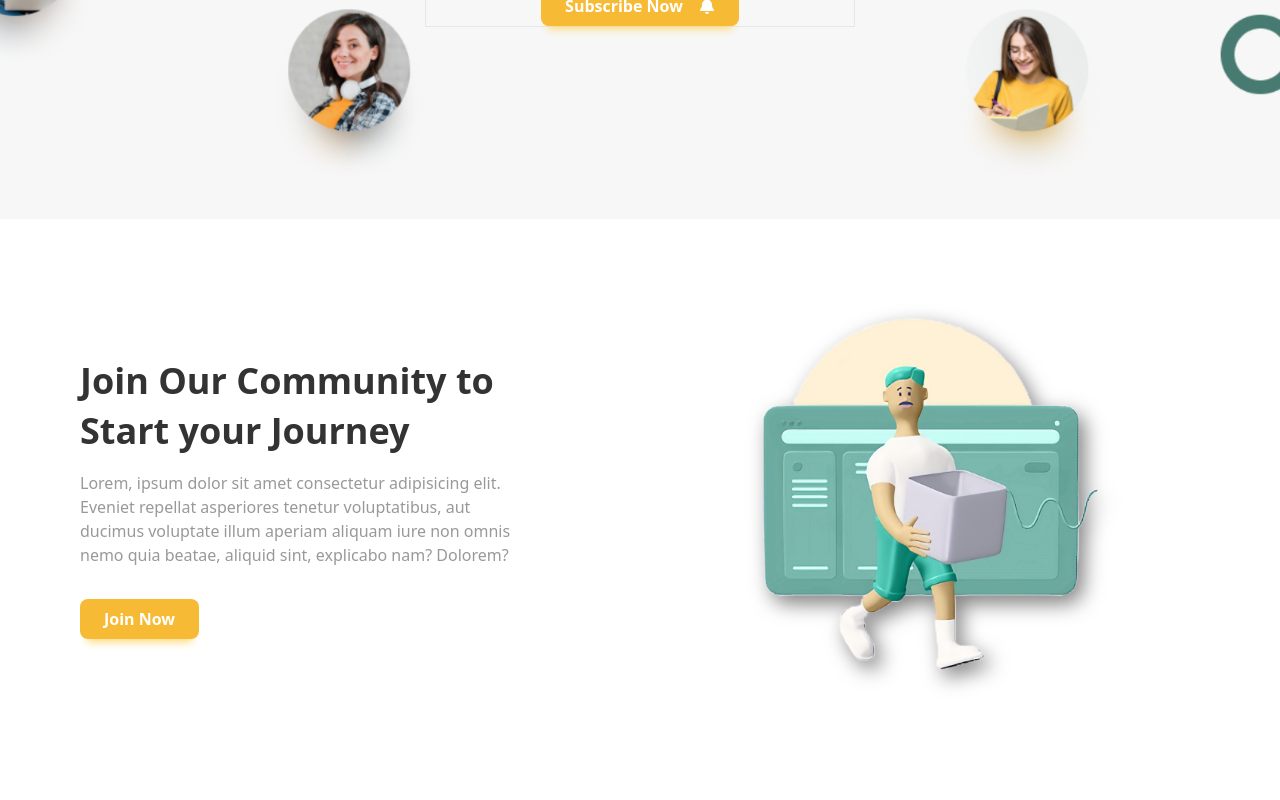
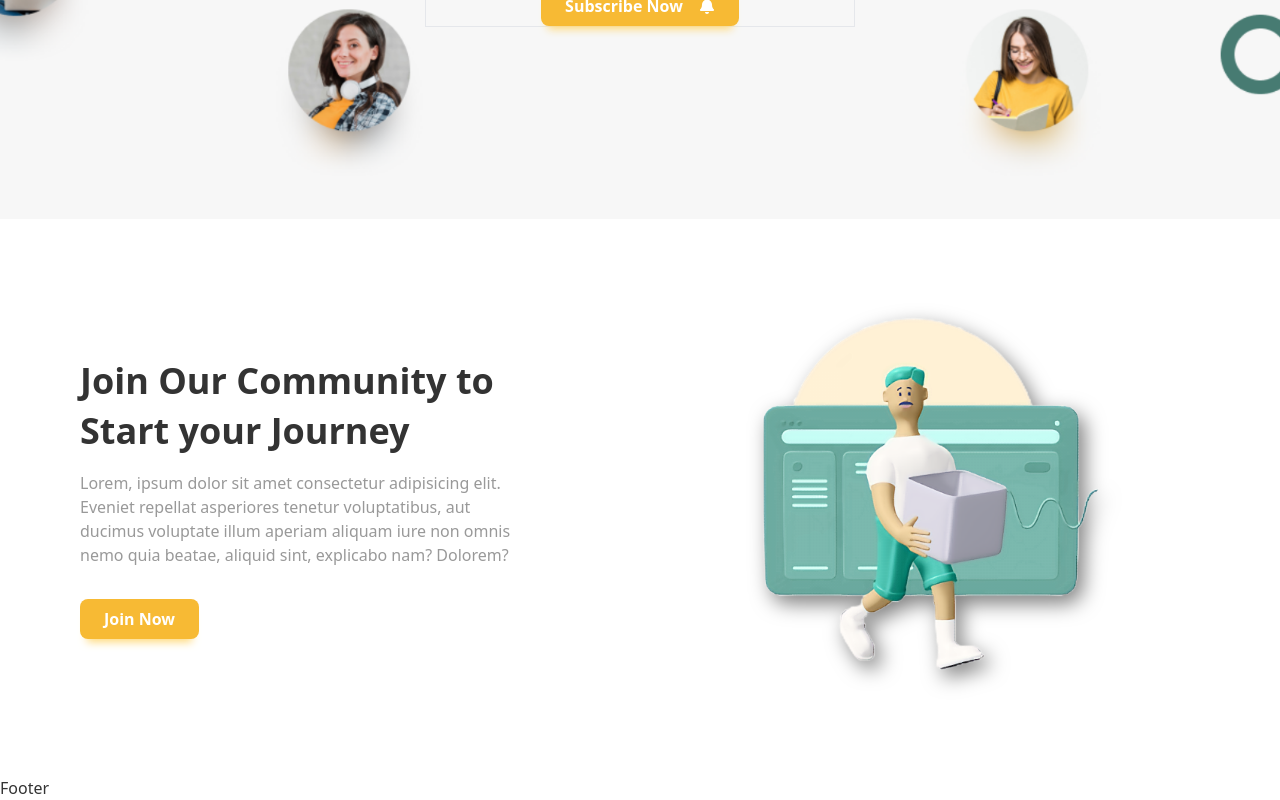
Before and after one commit to alonzojoe/E-Learning, a React (Vite) app: page / in a window 1280 px wide. Shown: the part 2239-3039 px from the top of the page. Before the commit the page ends 3015 px from the top, so only its background shows below. Built offline with nearby package versions, Linux system fonts and the light colour scheme.

Commit message:
feat: create new component for footer section

```diff
--- a/src/App.jsx
+++ b/src/App.jsx
@@ -5,6 +5,7 @@ import Services from "./components/Services/Services";
 import Banner from "./components/Banner/Banner";
 import Subscribers from "./components/Subscribers/Subscribers";
 import Community from "./components/Banner/Community";
+import Footer from "./components/Footer/Footer";
 
 const App = () => {
   return (
@@ -15,6 +16,7 @@ const App = () => {
       <Banner />
       <Subscribers />
       <Community />
+      <Footer />
     </main>
   );
 };
--- /dev/null
+++ b/src/components/Footer/Footer.jsx
@@ -0,0 +1,10 @@
+import React from "react";
+import { FaInstagram, FaWhatsapp, FaYoutube } from "react-icons/fa";
+import { TbWorldWww } from "react-icons/tb";
+import { motion } from "framer-motion";
+
+const Footer = () => {
+  return <div>Footer</div>;
+};
+
+export default Footer;
```
